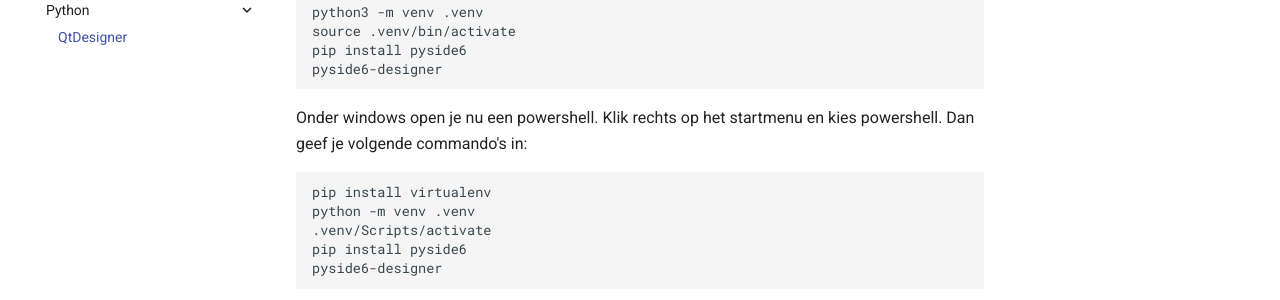
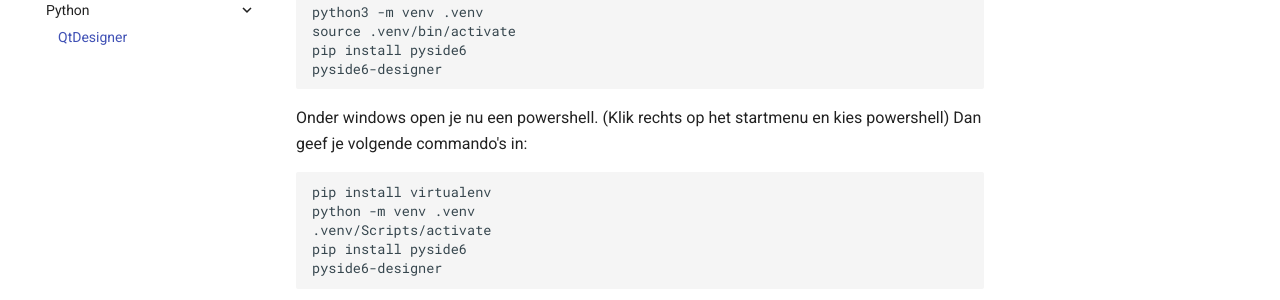
Before and after one commit to EsseteeStuff/mkdocs-site, an MkDocs documentation site: the page built from docs/qtdesigner.md, in a window 1280 px wide and 900 px high, scrolled down 863 px. Shown: the part 152-452 px from the top of the window. Built offline with MkDocs 1.6.1 and Material for MkDocs 9.7.7, drawn with Linux system fonts in a browser that asks for light colours.

Commit message:
qt-designer5

````diff
--- a/docs/qtdesigner.md
+++ b/docs/qtdesigner.md
@@ -21,7 +21,7 @@ pip install pyside6
 pyside6-designer
 ```
 
-Onder windows open je nu een powershell. Klik rechts op het startmenu en kies powershell. Dan geef je volgende commando's in:
+Onder windows open je nu een powershell. (Klik rechts op het startmenu en kies powershell) Dan geef je volgende commando's in:
 
 ```
 pip install virtualenv
````
